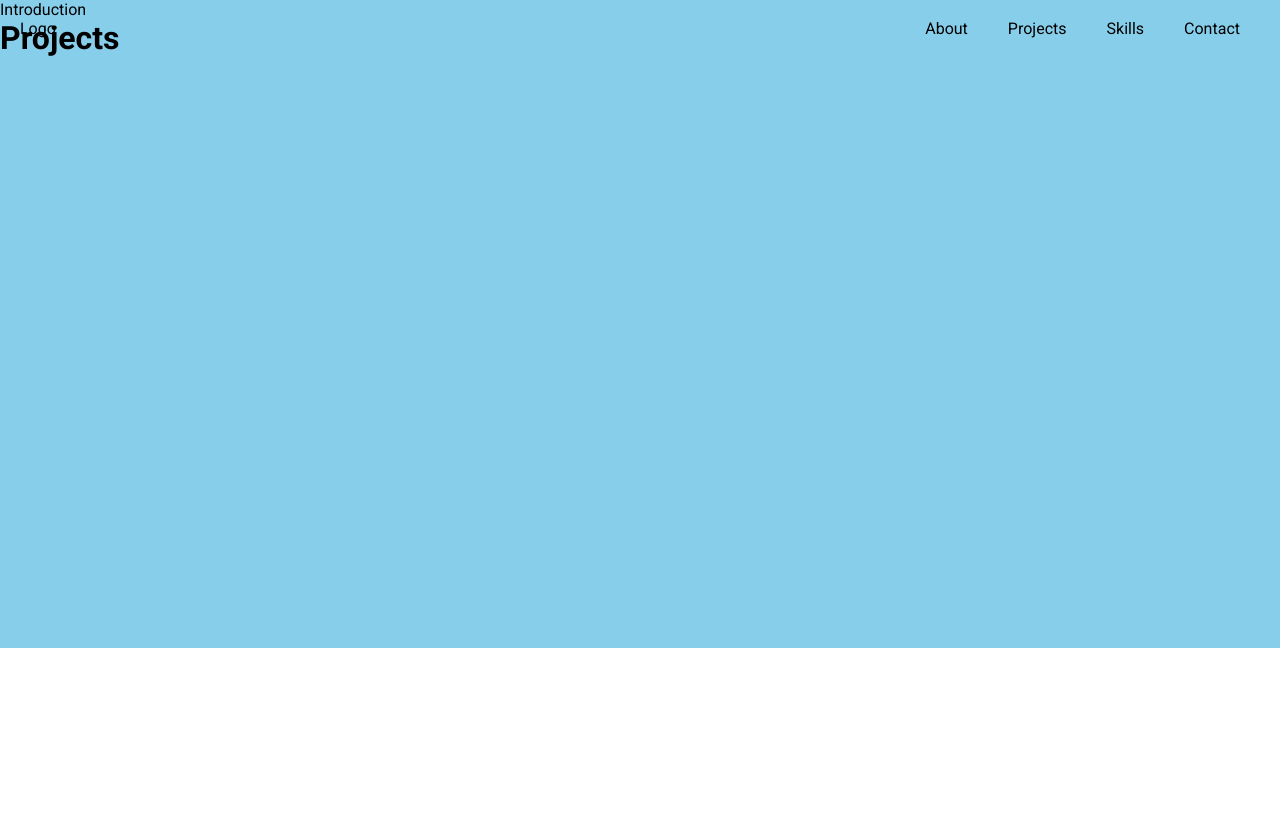
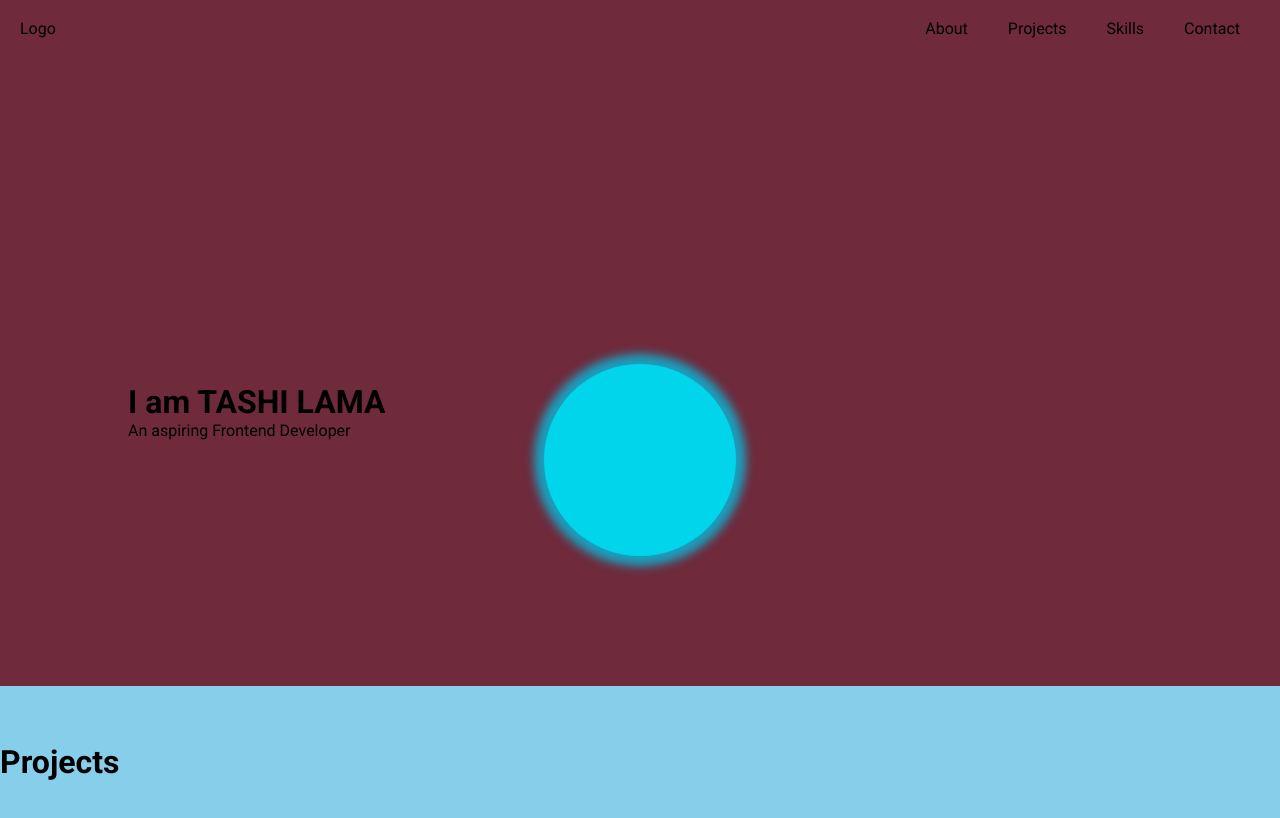
Before and after one commit to tacmoktan/my-portfolio, a React (Create React App) app: page / in a window 1280 px wide. Shown: the top 818 px of the page. Built offline with nearby package versions, Linux system fonts and the light colour scheme.

Commit message:
Add styles to Introduction section

```diff
--- a/src/section/Introduction.js
+++ b/src/section/Introduction.js
@@ -1,9 +1,87 @@
-import React from 'react';
+import React, { useState } from 'react';
+
+import { makeStyles } from "@material-ui/core/styles";
+
+//styles
+const navbarHeight = 57;
+
+const useIntroStyles = makeStyles(theme => ({
+    '@keyframes animate': {
+        '0%': {
+            height: 0,      //h=90,w=150 best for 43.5% arc borderRadius
+            width: 60,
+        },
+        '50%': {
+            height: 250,
+            borderRadius: '25%'
+        },
+        '100%': {
+            height: "100%",
+            width: "100%",
+            borderRadius: 0
+        }
+    },
+    root: {
+        background: "whitesmoke",
+        display: "flex",
+        justifyContent: "center",
+        alignItems: "center",
+        height: 686,
+        marginBottom: -navbarHeight,
+        paddingBottom: navbarHeight
+    },
+    root2: {
+        background: "#6F2A3C",
+        borderRadius: "50%",
+        marginBottom: navbarHeight,
+        paddingBottom: navbarHeight,
+        animation: '$animate 5s ease-in',
+        animationFillMode: "forwards",
+    },
+    intro: {
+        position: "absolute",
+        bottom: "45%",
+        left: "10%"
+    },
+    switchButton: {
+        position: "absolute",
+        bottom: "30.5%",            //43.5 for h=80, w=80
+        minWidth: 80,
+        minHeight: 80,
+        background: "#00d5ec",
+        boxShadow: "0 0 10px 10px #1b9fbd",
+        borderRadius:"50%",
+        cursor: "grab",
+        width:"15vw",
+        height:"15vw"
+    },
+
+}));
+
+
+let countClick = 0;
 
 export default function Introduction() {
-    return(
+
+    const { root, intro, root2, switchButton } = useIntroStyles();
+
+    function handleClick() {
+
+
+    }
+
+    return (
         <>
-            Introduction
+        <div id="about" className={root}>
+            <div class={root2}>
+            </div>
+            <div onClick={handleClick} className={switchButton}>
+            </div>
+            <div className={intro}>
+                <h1> I am TASHI LAMA </h1>
+                <p>An aspiring Frontend Developer</p>
+            </div>
+        </div>
         </>
     );
 }
```
